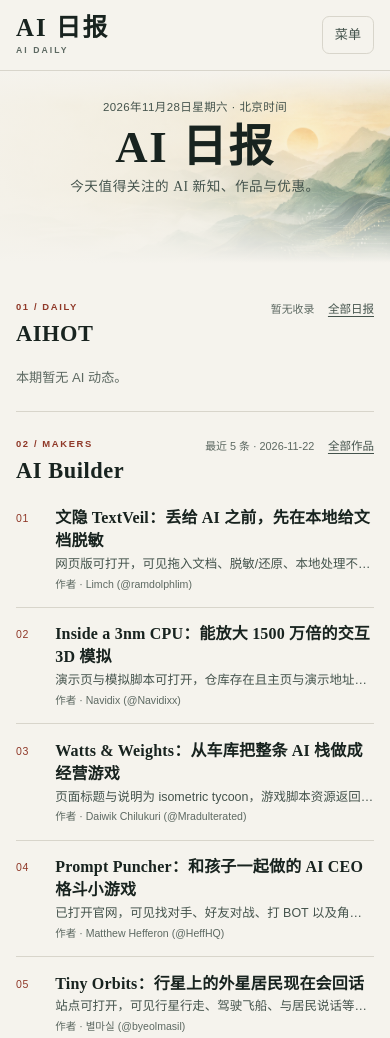
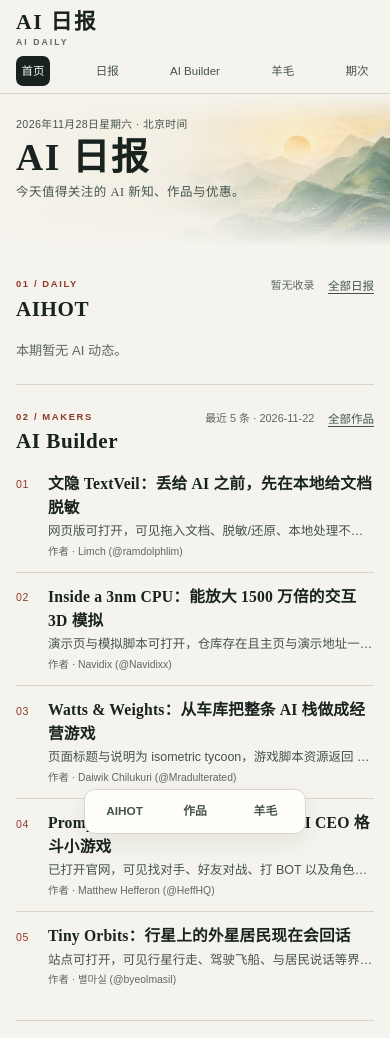
Before and after one commit to YuyuX0101/aihot-daily, a plain HTML site: page index.html in a window 390 px wide. Shown: the top 1038 px of the page. Drawn offline with Linux system fonts and the light colour scheme.

Commit message:
Refine responsive layout and mobile navigation

```diff
--- a/assets/editorial.css
+++ b/assets/editorial.css
@@ -30,13 +30,12 @@ button,select { font:inherit; }
 .brand-name,.nav-brand .brand-name { font:600 1.55rem/1.15 var(--font-display); letter-spacing:.08em; }
 .brand-en,.nav-brand .brand-en { font:600 .54rem/1.4 var(--font-body); letter-spacing:.24em; color:var(--ink-muted); }
 .nav-links,.actions,.item-links { display:flex; flex-wrap:wrap; align-items:center; gap:.5rem; }
-.nav-links a,.nav-toggle { color:var(--ink-secondary); text-decoration:none; padding:.4rem .75rem; font-size:.82rem; border-radius:.45rem; }
+.nav-links a { color:var(--ink-secondary); text-decoration:none; padding:.4rem .75rem; font-size:.82rem; border-radius:.45rem; }
 .nav-links a.active { background:var(--ink); color:var(--paper); }
 .nav-links a:hover { color:var(--ink); }
 .nav-links a.active:hover { color:var(--paper); }
-.nav-toggle { display:none; cursor:pointer; }
 .demo-banner { padding:.6rem 2rem; border-bottom:1px solid var(--rule); color:var(--accent); font-size:.8rem; text-align:center; }
-.cover { position:relative; isolation:isolate; overflow:hidden; width:100%; height:clamp(10rem,16vw,13rem); margin:0 0 .75rem; background:var(--paper); }
+.cover { position:relative; isolation:isolate; overflow:hidden; width:100%; height:clamp(9rem,14vw,11rem); margin:0 0 .75rem; background:var(--paper); }
 .cover-image { position:absolute; inset:0; z-index:-2; width:100%; height:100%; object-fit:cover; object-position:center 48%; mask-image:linear-gradient(to bottom,transparent 0%,#000 18%,#000 62%,transparent 100%); }
 .cover::after { content:""; position:absolute; inset:0; z-index:-1; background:linear-gradient(90deg,var(--paper) 0%,rgba(245,243,237,.96) 25%,rgba(245,243,237,.62) 43%,rgba(245,243,237,.05) 75%,transparent 100%); }
 .cover-copy { width:calc(100% - 4rem); margin:auto; padding:1.25rem 0; }
@@ -44,7 +43,8 @@ button,select { font:inherit; }
 .cover h1 { margin:.15rem 0 .25rem; font:600 clamp(2.8rem,5vw,3.75rem)/1.12 var(--font-display); letter-spacing:.04em; }
 .cover p { color:var(--ink-secondary); }
 .cover .cover-deck { margin:0; font-family:var(--font-display); font-size:.94rem; line-height:1.6; letter-spacing:.04em; }
-.reading-flow { width:calc(100% - 4rem); margin:auto; display:grid; grid-template-columns:minmax(0,1.7fr) minmax(20rem,1fr); gap:3rem; align-items:start; }
+.reading-flow { width:calc(100% - 4rem); margin:auto; display:grid; grid-template-columns:minmax(17rem,.8fr) minmax(0,1.6fr); gap:3rem; align-items:start; }
+.reading-flow.daily-heavy { grid-template-columns:minmax(0,1.7fr) minmax(20rem,1fr); }
 .side-column { padding-left:3rem; border-left:1px solid var(--rule); }
 .news-section { padding:.8rem 0 .5rem; scroll-margin-top:1rem; }
 .side-column .desk-deals { margin-top:.75rem; padding-top:1.25rem; border-top:1px solid var(--rule); }
@@ -66,6 +66,7 @@ button,select { font:inherit; }
 .entry-meta { color:var(--ink-muted); font-size:.66rem; line-height:1.5; }
 .channel-content .empty-message { margin:0; padding:.8rem 0; color:var(--ink-muted); font-size:.82rem; }
 .home { padding-bottom:2rem; }
+.section-dock { display:none; }
 .page { padding:1.6rem 0 3rem; }
 .inner-heading { margin:0; padding:0 0 1rem; }
 .inner-heading h1 { margin:.15rem 0 .25rem; font:600 clamp(2rem,3vw,2.65rem)/1.25 var(--font-display); letter-spacing:.02em; }
@@ -111,7 +112,8 @@ button,select { font:inherit; }
 .project summary { cursor:pointer; color:var(--accent); }
 .project details p { margin:.45rem 0; }
 @media (min-width:1200px) {
-  .desk-daily .channel-content { display:grid; grid-template-columns:repeat(2,minmax(0,1fr)); column-gap:2.5rem; }
+  .daily-heavy .desk-daily .channel-content { display:grid; grid-template-columns:repeat(2,minmax(0,1fr)); column-gap:2.5rem; }
+  .desk-builder.has-many .channel-content { display:grid; grid-template-columns:repeat(2,minmax(0,1fr)); column-gap:2rem; }
 }
 @media (max-width:1100px) {
   .reading-flow { gap:2rem; }
@@ -123,28 +125,35 @@ button,select { font:inherit; }
   .cover { height:11rem; }
   .cover-copy,.reading-flow { width:calc(100% - 2rem); }
   .cover-copy { padding:1.1rem 0; }
-  .reading-flow { grid-template-columns:1fr; gap:0; }
+  .reading-flow,.reading-flow.daily-heavy { grid-template-columns:1fr; gap:0; }
   .side-column { padding-left:0; border-left:0; }
   .side-column .desk-builder { padding-top:1.5rem; border-top:1px solid var(--rule); }
   .article-list { grid-template-columns:1fr; }
   .page { padding-top:1.2rem; }
 }
 @media (max-width:640px) {
-  .site-header-inner { flex-wrap:wrap; gap:0; min-height:4.4rem; padding:.6rem 0; }
-  .nav-toggle { display:block; border:1px solid var(--rule); background:transparent; }
-  .nav-links { display:none; width:100%; padding:.5rem 0; }
-  .nav-links.is-open { display:flex; }
-  .cover { height:12rem; }
-  .cover-image { object-position:65% center; }
-  .cover::after { background:linear-gradient(90deg,rgba(245,243,237,.9) 0%,rgba(245,243,237,.72) 52%,rgba(245,243,237,.2) 100%); }
-  .cover-copy { padding:1.3rem 0; text-align:center; }
-  .cover h1 { font-size:2.8rem; }
-  .cover .cover-deck { font-size:.85rem; }
-  .news-section { padding-top:1.5rem; }
-  .section-heading { align-items:flex-start; }
-  .section-heading h2 { font-size:1.4rem; }
-  .section-aside { max-width:48%; }
-  .desk-entry { padding:.9rem 0; }
+  .site-header-inner { flex-wrap:wrap; gap:.45rem; min-height:0; padding:.65rem 0 .45rem; }
+  .brand-name { font-size:1.35rem; }
+  .nav-links { display:flex; flex-wrap:nowrap; justify-content:space-between; gap:0; width:100%; padding:0; }
+  .nav-links a { padding:.32rem .35rem; font-size:.72rem; white-space:nowrap; }
+  .cover { height:9.5rem; }
+  .cover-image { object-position:70% center; }
+  .cover::after { background:linear-gradient(90deg,rgba(245,243,237,.96) 0%,rgba(245,243,237,.82) 45%,rgba(245,243,237,.16) 100%); }
+  .cover-copy { padding:.9rem 0; text-align:left; }
+  .cover h1 { margin:.1rem 0 .2rem; font-size:2.35rem; }
+  .cover .issue-date { font-size:.67rem; }
+  .cover .cover-deck { font-size:.78rem; }
+  .home { padding-bottom:5rem; }
+  .section-dock { position:fixed; bottom:calc(.65rem + env(safe-area-inset-bottom)); left:50%; z-index:20; display:flex; transform:translateX(-50%); padding:.28rem; border:1px solid var(--rule); border-radius:.7rem; background:var(--paper-elevated); box-shadow:0 8px 24px #18231f14; }
+  .section-dock a { min-width:4.4rem; padding:.42rem .75rem; color:var(--ink-secondary); font-size:.74rem; font-weight:600; text-align:center; text-decoration:none; }
+  .section-dock a:hover { color:var(--accent); }
+  .news-section { padding-top:1.1rem; scroll-margin-top:.5rem; }
+  .section-heading { align-items:flex-start; margin-bottom:.25rem; }
+  .section-heading h2 { font-size:1.32rem; }
+  .section-aside { max-width:50%; font-size:.68rem; }
+  .desk-entry { grid-template-columns:1.5rem minmax(0,1fr); column-gap:.5rem; padding:.78rem 0; }
+  .desk-entry strong { font-size:.98rem; line-height:1.5; }
+  .entry-meta { font-size:.65rem; }
   .page-toolbar { align-items:flex-start; flex-wrap:wrap; }
   .issue-overview { font-size:.7rem; }
   .project-grid { grid-template-columns:1fr; }
--- a/assets/legacy-daily-overlay.css
+++ b/assets/legacy-daily-overlay.css
@@ -1,5 +1,5 @@
 /* Shared modern chrome for historical pages; article text and URLs stay intact. */
-@import url("./editorial.css?v=ai-daily-2");
+@import url("./editorial.css?v=ai-daily-3");
 
 body {
   background:var(--paper) !important;
--- a/assets/today.js
+++ b/assets/today.js
@@ -48,6 +48,7 @@
     const panel = document.getElementById(channel);
     const output = panel.querySelector('.channel-content');
     panel.classList.toggle('unpublished', !entries.length);
+    panel.classList.toggle('has-many', entries.length >= 4);
     panel.querySelector('.item-total').textContent = context || (entries.length ? entries.length + ' 条' : '暂无收录');
     output.replaceChildren();
     if (!entries.length) {
@@ -66,6 +67,14 @@
       link.append(copy);
       output.append(link);
     }
+  }
+
+  function arrange(results) {
+    const counts = Object.fromEntries(results.map(result => [result.key, result.entries.length]));
+    const dailyHeavy = counts.daily >= 7 && counts.daily > counts.builder;
+    const flow = document.getElementById('today');
+    flow.classList.toggle('daily-heavy', dailyHeavy);
+    flow.classList.toggle('builder-heavy', !dailyHeavy && counts.builder >= 4);
   }
 
   async function get(path, type = 'json') {
@@ -133,7 +142,7 @@
         if (key === 'daily') {
           return {
             title: item.title,
-            meta: '上游来源 · ' + (item.author || 'AIHOT') + ' · 未独立核验',
+            meta: item.author || 'AIHOT',
             href
           };
         }
@@ -152,7 +161,7 @@
           const articles = doc.querySelectorAll('article.item');
           for (const item of articles) {
             const title = item.querySelector('.item-title')?.textContent;
-            if (title) entries.push({title, meta: 'AIHOT 转载 · 未独立核验', href: day + '.html'});
+            if (title) entries.push({title, meta: 'AIHOT 转载', href: day + '.html'});
           }
           if (!entries.length) entries.push({title: 'AI 日报 · 历史日报', summary: day, href: day + '.html'});
         } catch {
@@ -165,6 +174,7 @@
         (failed ? '暂时无法读取当日内容，请稍后刷新。' : pending[key])});
     }
     for (const result of results) present(result.key, result.entries, result.message, result.context);
+    arrange(results);
   }
   load();
   setInterval(() => { if (!document.hidden) load(); }, 60000);
--- a/index.html
+++ b/index.html
@@ -4,7 +4,7 @@
 <meta charset="UTF-8">
 <meta name="viewport" content="width=device-width, initial-scale=1.0">
 <title>AI 日报 · 每日新知</title>
-<link rel="stylesheet" href="assets/editorial.css?v=ai-daily-2">
+<link rel="stylesheet" href="assets/editorial.css?v=ai-daily-3">
 <link rel="icon" type="image/png" href="assets/favicon.png?v=1">
 <link rel="alternate" type="application/json" href="data/home_snapshot.json">
 </head>
@@ -13,7 +13,6 @@
 <header class="site-header">
   <div class="site-header-inner">
     <a class="brand" href="index.html" aria-label="AI 日报首页"><span class="brand-name">AI 日报</span><span class="brand-en">AI DAILY</span></a>
-    <button type="button" class="nav-toggle" id="nav-toggle" aria-controls="site-nav" aria-expanded="false">菜单</button>
     <nav class="nav-links" id="site-nav" aria-label="主导航">
       <a class="active" aria-current="page" href="index.html">首页</a><a href="daily/index.html">日报</a><a href="builder/index.html">AI Builder</a><a href="deals/index.html">羊毛</a><a href="e/index.html">期次</a>
     </nav>
@@ -54,16 +53,10 @@
   </header>
   <div class="channel-content" aria-live="polite"><p>正在读取当日内容…</p></div>
 </section></div></div>
+<nav class="section-dock" aria-label="跳至本期栏目"><a href="#daily">AIHOT</a><a href="#builder">作品</a><a href="#deals">羊毛</a></nav>
 <noscript>请启用 JavaScript 查看北京时间当天的内容，或使用各栏目归档入口。</noscript>
-<script src="assets/today.js?v=6" defer></script>
+<script src="assets/today.js?v=7" defer></script>
 </main>
 <script src="assets/date-picker.js?v=1" defer></script>
-<script>
-const toggle = document.getElementById('nav-toggle');
-toggle.addEventListener('click', () => {
-  const open = document.getElementById('site-nav').classList.toggle('is-open');
-  toggle.setAttribute('aria-expanded', String(open));
-});
-</script>
 </body>
 </html>
```
Also changed, not shown: builder/index.html (+1 -9 lines), daily/index.html (+1 -9 lines), deals/index.html (+1 -9 lines), e/2026-11-22.html (+1 -9 lines), e/index.html (+1 -9 lines), 3 other files.
